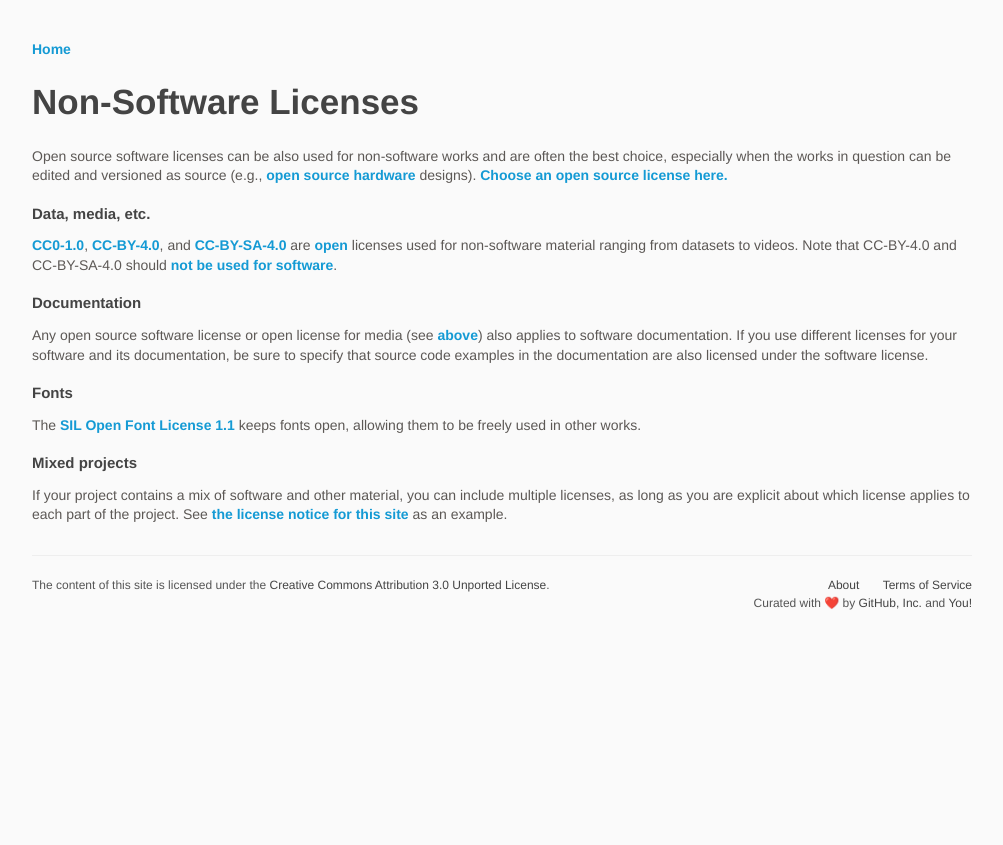
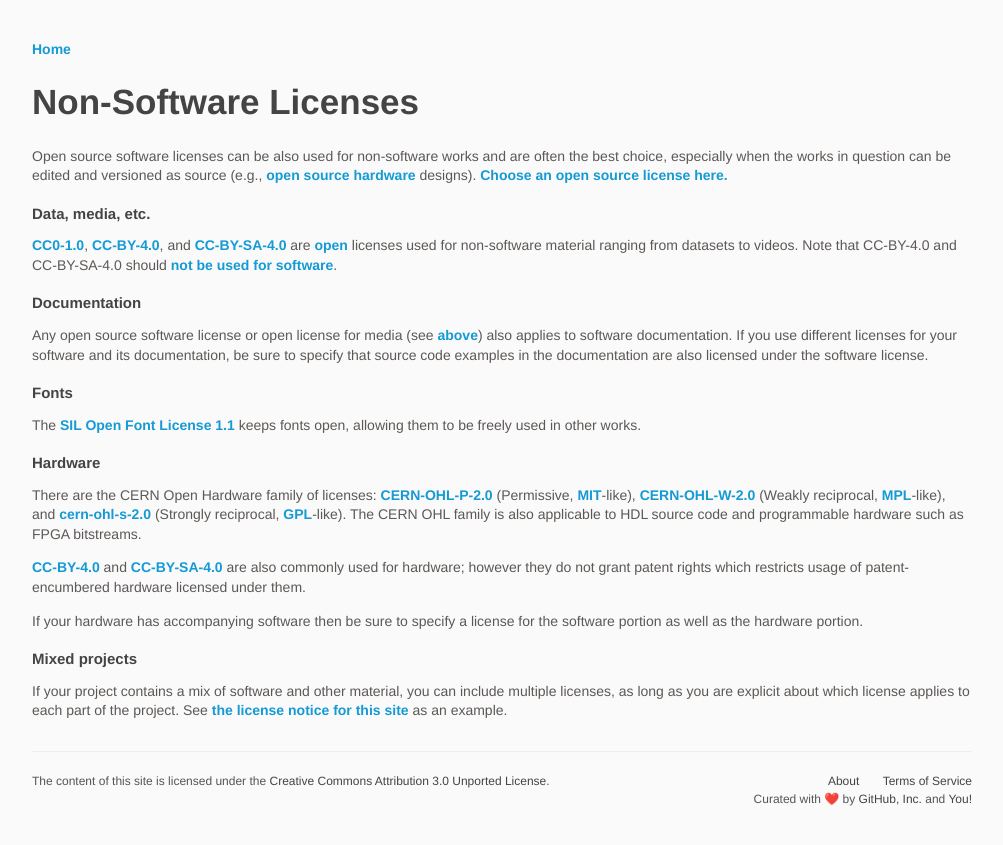
Before and after one commit to github/choosealicense.com, a Jekyll site: the page built from non-software.md, in a window 1280 px wide. Shown: the top 845 px of the page, without its empty margins (138-1141 px from the left). Built offline with Jekyll 4.4.1, drawn with Linux system fonts in a browser that asks for light colours; some web fonts are replaced.

Commit message:
Add Hardware section to the Non-Software Licenses page
Recommended the CERN OHL v2 family of licenses and linked to software
licenses with similar terms.  Also added mention of the Creative Commons
licenses often used for hardware.

```diff
--- a/non-software.md
+++ b/non-software.md
@@ -18,6 +18,14 @@
 
 The [SIL Open Font License 1.1](/licenses/ofl-1.1/) keeps fonts open, allowing them to be freely used in other works.
 
+### Hardware
+
+There are the CERN Open Hardware family of licenses: [CERN-OHL-P-2.0](/licenses/cern-ohl-p-2.0/) (Permissive, [MIT](/licenses/mit/)-like), [CERN-OHL-W-2.0](/licenses/cern-ohl-w-2.0/) (Weakly reciprocal, [MPL](/licenses/mpl-2.0/)-like), and [cern-ohl-s-2.0](/licenses/cern-ohl-s-2.0/) (Strongly reciprocal, [GPL](/licenses/gpl-3.0/)-like).  The CERN OHL family is also applicable to HDL source code and programmable hardware such as FPGA bitstreams.
+
+[CC-BY-4.0](/licenses/cc-by-4.0/) and [CC-BY-SA-4.0](/licenses/cc-by-sa-4.0/) are also commonly used for hardware; however they do not grant patent rights which restricts usage of patent-encumbered hardware licensed under them.
+
+If your hardware has accompanying software then be sure to specify a license for the software portion as well as the hardware portion.
+
 ### Mixed projects
 
 If your project contains a mix of software and other material, you can include multiple licenses, as long as you are explicit about which license applies to each part of the project. See [the license notice for this site](https://github.com/github/choosealicense.com#license) as an example.
```
